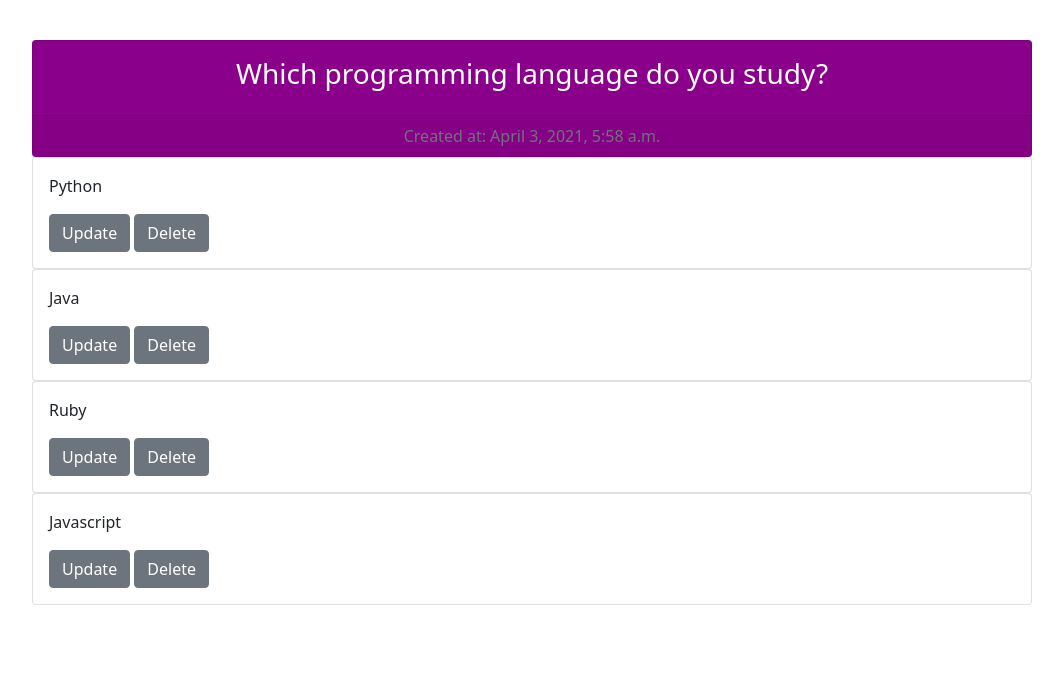
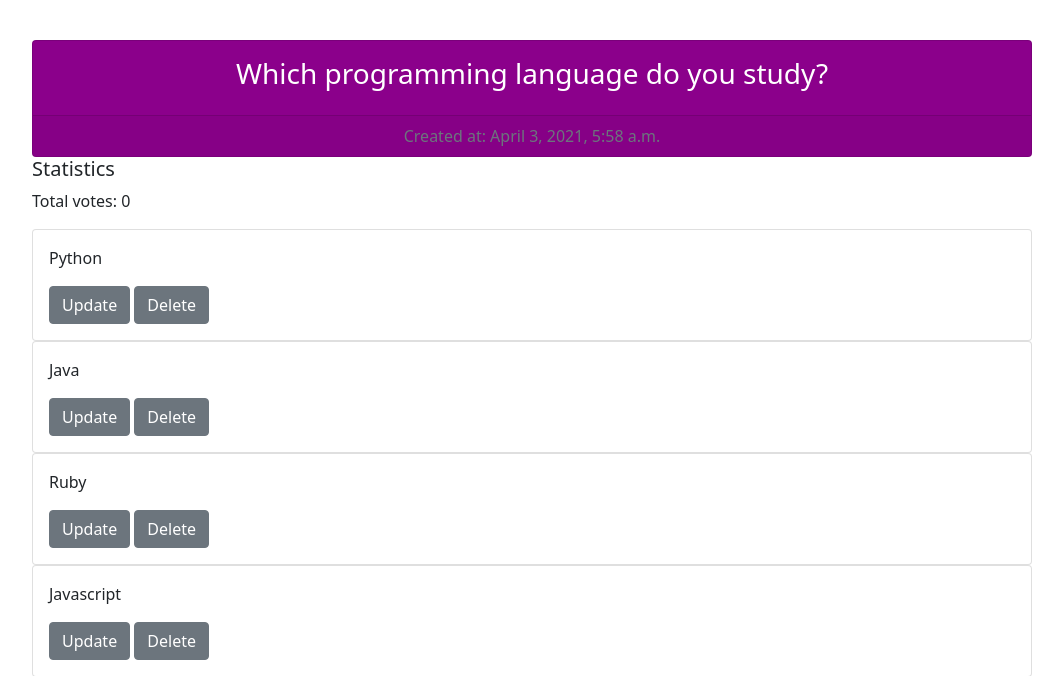
Before and after one commit to UuljanAitnazarova/poll_project, a Django app: page /1/ in a window 1280 px wide. Shown: the part 56-732 px from the top of the page, without its empty margins (108-1171 px from the left). Run offline with Django 3.2, Linux system fonts and the light colour scheme; data comes from the database, SQL or seed files in the repository; data that the repository does not hold is empty.

Commit message:
Updated SelectAnswerView, added method for finding total number of answers

```diff
--- a/source/poll_app/forms.py
+++ b/source/poll_app/forms.py
@@ -13,9 +13,3 @@ class ChoiceForm(forms.ModelForm):
     class Meta:
         model = Choice
         fields = ['option']
-
-
-class AnswerForm(forms.ModelForm):
-    class Meta:
-        model = Answer
-        fields = ['option']
--- a/source/poll_app/templates/choices/create.html
+++ b/source/poll_app/templates/choices/create.html
@@ -4,6 +4,5 @@
     <form action="" method="post">
         {% csrf_token %}
             {% include 'partial/form.html' with button_text='Create' %}
-        </div>
     </form>
 {% endblock content %}
--- a/source/poll_app/templates/poll/detail.html
+++ b/source/poll_app/templates/poll/detail.html
@@ -25,6 +25,10 @@
         </div>
     </div>
 
+    <h5>Statistics</h5>
+    <p>Total votes: {{ counter }}</p>
+
+
     {% for choice in choices %}
         <div class="card">
             <div class="card-body">
--- a/source/poll_app/views/choices.py
+++ b/source/poll_app/views/choices.py
@@ -9,6 +9,7 @@ class ChoiceCreateView(CreateView):
     model = Choice
     form_class = ChoiceForm
     template_name = 'choices/create.html'
+
 
     def form_valid(self, form):
         poll = get_object_or_404(Poll, pk=self.kwargs.get('pk'))
--- a/source/poll_app/views/polls.py
+++ b/source/poll_app/views/polls.py
@@ -4,7 +4,7 @@ from django.urls import reverse
 from django.shortcuts import get_object_or_404, redirect, render
 
 from poll_app.models import Poll, Choice, Answer
-from poll_app.forms import PollForm, AnswerForm
+from poll_app.forms import PollForm
 
 class PollListView(ListView):
     model = Poll
@@ -25,7 +25,15 @@ class PollChoicesView(ListView):
     def get_context_data(self, *, object_list=None, **kwargs):
         context = super().get_context_data(**kwargs)
         context['poll'] = self.poll
+        context['counter'] = self.statistics()
         return context
+
+    def statistics(self):
+        counter = 0
+        for i in self.poll.answers.all():
+            counter += 1
+        return counter
+
 
 class PollCreateView(CreateView):
     model = Poll
@@ -65,6 +73,9 @@ class SelectAnswerView(TemplateView):
 
     def post(self, request, *args, **kwargs):
         poll = get_object_or_404(Poll, pk=self.kwargs['pk'])
-        option = get_object_or_404(Choice, pk=request.POST['action'])
-        answer = Answer.objects.create(poll=poll, option=option)
+        try:
+            option = get_object_or_404(Choice, pk=request.POST['action'])
+            answer = Answer.objects.create(poll=poll, option=option)
+        except:
+            return redirect('select_answer', pk=self.kwargs['pk'])
         return redirect('poll_list')
```
